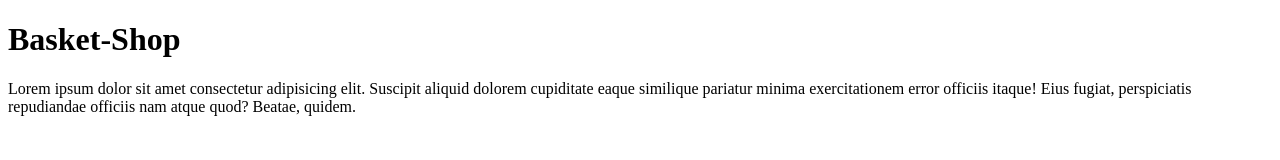
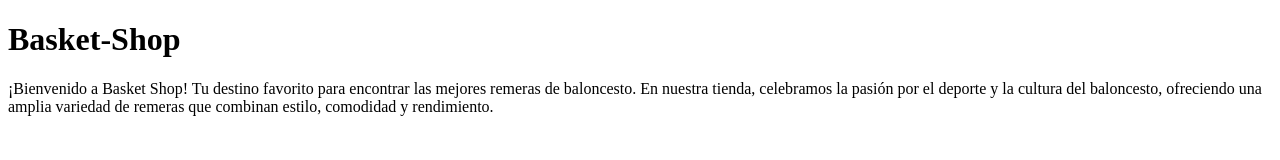
Before and after one commit to pancreaso/trabajo_inicial, a plain HTML site: page index.html in a window 1280 px wide. Drawn offline with Linux system fonts and the light colour scheme.

Commit message:
Update index.html

```diff
--- a/index.html
+++ b/index.html
@@ -7,6 +7,6 @@
 </head>
 <body>
     <h1>Basket-Shop</h1>
-    <p>Lorem ipsum dolor sit amet consectetur adipisicing elit. Suscipit aliquid dolorem cupiditate eaque similique pariatur minima exercitationem error officiis itaque! Eius fugiat, perspiciatis repudiandae officiis nam atque quod? Beatae, quidem.</p>
+    <p>¡Bienvenido a Basket Shop! Tu destino favorito para encontrar las mejores remeras de baloncesto. En nuestra tienda, celebramos la pasión por el deporte y la cultura del baloncesto, ofreciendo una amplia variedad de remeras que combinan estilo, comodidad y rendimiento.</p>
 </body>
 </html>
```
